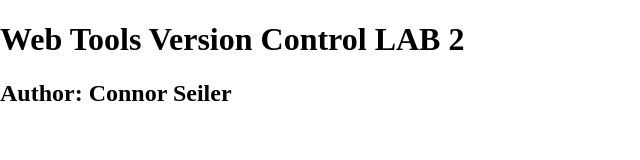
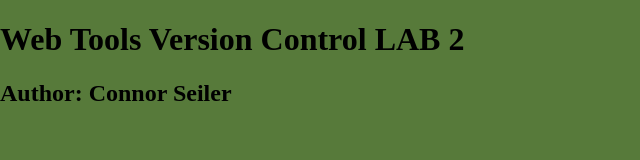
Before and after one commit to SEIGUY/wtvclab3Seiler, a plain HTML site: page VCLabSeiler/index.html in a window 1280 px wide. Shown: the whole page, without its empty margins (0-640 px from the left). Drawn offline with nearby package versions, Linux system fonts and the light colour scheme.

Commit message:
On Bg branch changed background color to green
Used a darker green. Much like a mtn dew bottle.

```diff
--- a/VCLabSeiler/_css/main.css
+++ b/VCLabSeiler/_css/main.css
@@ -8,6 +8,7 @@ html {
   -webkit-text-size-adjust: 100%;
 }
 html, body  {
+    background-color: #577A3A;
 	margin: 0;
 }
 /* Correct `block` display not defined in IE 8/9.*/
```
